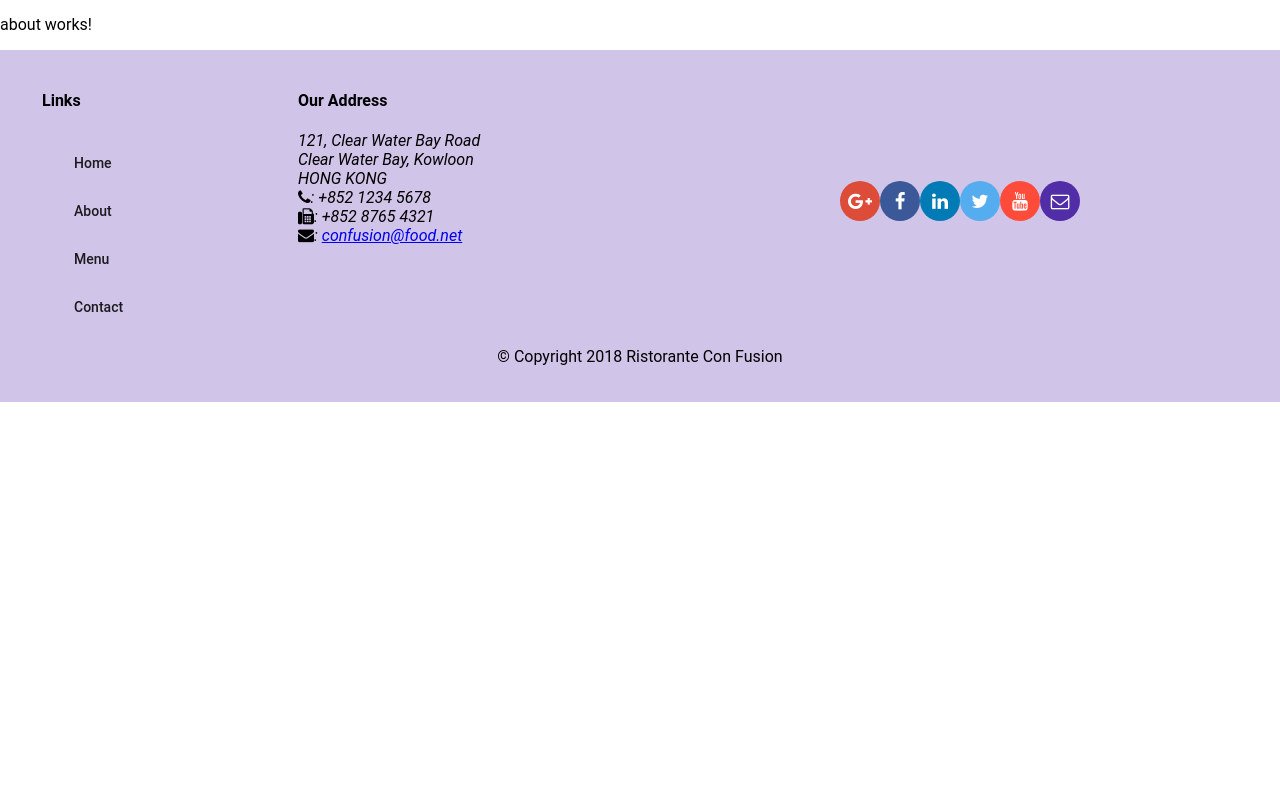
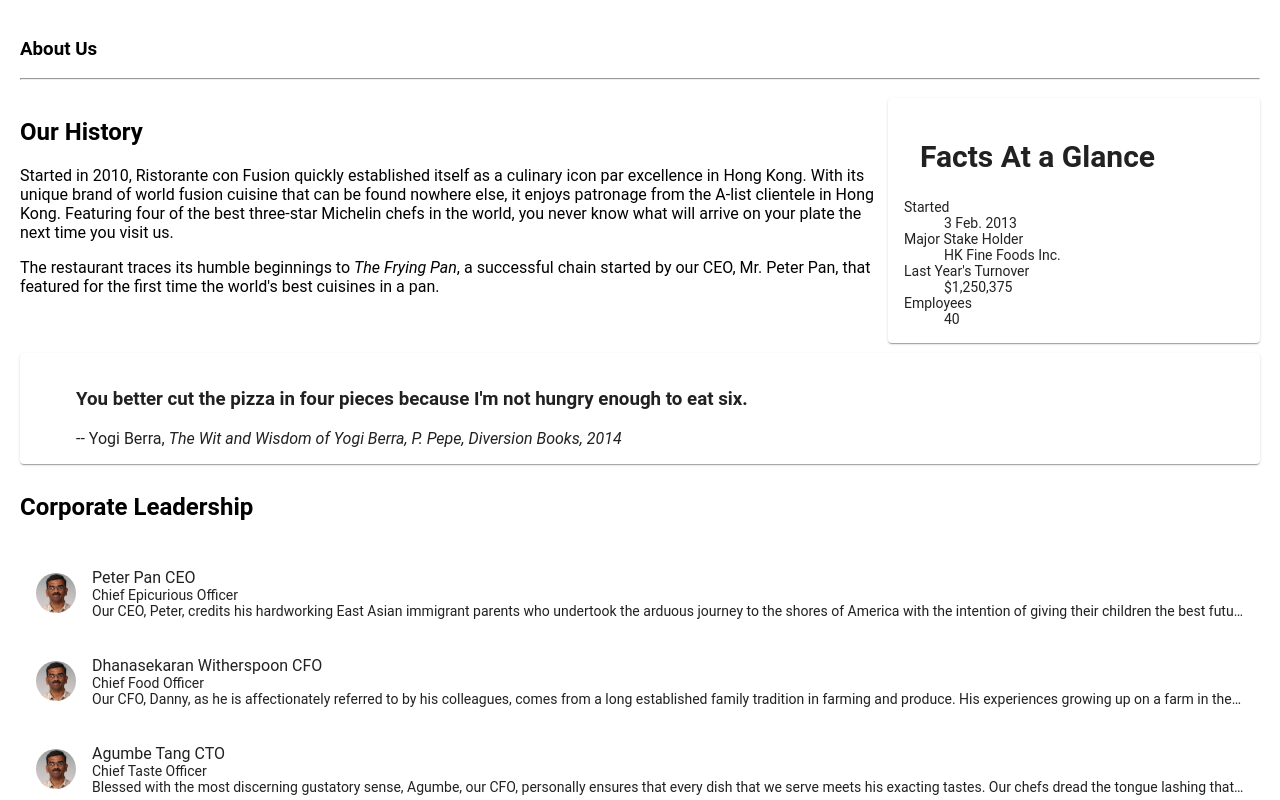
Before and after one commit to farzammalekzad/Angularcourse, an Angular app: page /about in a window 1280 px wide. Shown: the part 340-1140 px from the top of the page. Before the commit the page ends 800 px from the top, so only its background shows below. Built offline with nearby package versions, Linux system fonts and the light colour scheme.

Commit message:
Assignment 2

```diff
--- a/src/app/about/about.component.html
+++ b/src/app/about/about.component.html
@@ -1,3 +1,70 @@
-<p>
-  about works!
-</p>
+<div class="container"
+     fxLayout="column"
+     fxLayoutGap="10px">
+
+  <div fxFlex>
+    <div>
+      <h3>About Us</h3>
+      <hr>
+    </div>
+  </div>
+
+  <div fxFlex>
+    <div fxLayout="column" fxLayout.gt-sm="row">
+      <div fxFlex="70">
+        <h2>Our History</h2>
+        <p>Started in 2010, Ristorante con Fusion quickly established itself as a culinary icon par excellence in Hong Kong. With its unique brand of world fusion cuisine that can be found nowhere else, it enjoys patronage from the A-list clientele in Hong Kong.  Featuring four of the best three-star Michelin chefs in the world, you never know what will arrive on your plate the next time you visit us.</p>
+        <p>The restaurant traces its humble beginnings to <em>The Frying Pan</em>, a successful chain started by our CEO, Mr. Peter Pan, that featured for the first time the world's best cuisines in a pan.</p>
+      </div>
+      <div fxFlex="30">
+        <mat-card>
+          <mat-card-header>
+            <mat-card-title>
+              <h2>Facts At a Glance</h2>
+            </mat-card-title>
+          </mat-card-header>
+          <mat-card-content>
+            <dl>
+              <dt>Started</dt>
+              <dd>3 Feb. 2013</dd>
+              <dt>Major Stake Holder</dt>
+              <dd>HK Fine Foods Inc.</dd>
+              <dt>Last Year's Turnover</dt>
+              <dd>$1,250,375</dd>
+              <dt>Employees</dt>
+              <dd>40</dd>
+            </dl>
+          </mat-card-content>
+        </mat-card>
+      </div>
+    </div>
+  </div>
+
+  <div fxFlex>
+    <mat-card>
+      <blockquote>
+        <h3>You better cut the pizza in four pieces because
+          I'm not hungry enough to eat six.</h3>
+        <footer>-- Yogi Berra,
+          <cite>The Wit and Wisdom of Yogi Berra,
+            P. Pepe, Diversion Books, 2014</cite>
+        </footer>
+      </blockquote>
+    </mat-card>
+  </div>
+
+
+  <div fxFlex *ngIf="leaders">
+    <h2>Corporate Leadership</h2>
+    <mat-list>
+      <mat-list-item *ngFor="let leader of leaders">
+        <img matListAvatar src="{{leader.image}}" alt="{{leader.name}}">
+        <p mat-line>{{leader.name}} {{leader.abbr}}</p>
+        <p mat-line>{{leader.designation}}</p>
+        <p mat-line>{{leader.description}}</p>
+
+      </mat-list-item>
+
+    </mat-list>
+  </div>
+</div>
--- a/src/app/about/about.component.ts
+++ b/src/app/about/about.component.ts
@@ -1,4 +1,6 @@
 import { Component, OnInit } from '@angular/core';
+import {LeaderService} from '../services/leader.service';
+import {Leader} from '../shared/leader';
 
 @Component({
   selector: 'app-about',
@@ -7,9 +9,12 @@
 })
 export class AboutComponent implements OnInit {
 
-  constructor() { }
+  leaders: Leader[];
+
+  constructor(private leaderService: LeaderService) { }
 
   ngOnInit() {
+    this.leaders = this.leaderService.getLeader();
   }
 
 }
--- a/src/app/app.module.ts
+++ b/src/app/app.module.ts
@@ -15,6 +15,8 @@
 import { DishdetailComponent } from './dishdetail/dishdetail.component';
 
 import { DishService } from './services/dish.service';
+import { LeaderService } from './services/leader.service';
+
 import { HeaderComponent } from './header/header.component';
 import { FooterComponent } from './footer/footer.component';
 import { AboutComponent } from './about/about.component';
@@ -44,7 +46,7 @@
     MatButtonModule,
     AppRoutingModule
   ],
-  providers: [DishService],
+  providers: [DishService, LeaderService],
   bootstrap: [AppComponent]
 })
 export class AppModule { }
--- a/src/app/home/home.component.html
+++ b/src/app/home/home.component.html
@@ -32,4 +32,16 @@
       </p>
     </mat-card-content>
   </mat-card>
+  <mat-card *ngIf="leader" fxFlex>
+    <mat-card-header>
+      <div mat-card-avatar></div>
+      <mat-card-title>
+        <h3>{{leader.name | uppercase}}</h3>
+      </mat-card-title>
+    </mat-card-header>
+    <img mat-card-image src="{{leader.image}}" alt="{{leader.name}}">
+    <mat-card-content>
+      <p>{{leader.description}}</p>
+    </mat-card-content>
+  </mat-card>
 </div>
--- a/src/app/home/home.component.ts
+++ b/src/app/home/home.component.ts
@@ -3,6 +3,8 @@
 import { Dish } from '../shared/dish';
 import {PromotionsService} from '../services/promotions.service';
 import {Promotion} from '../shared/promotion';
+import {Leader} from '../shared/leader';
+import {LeaderService} from '../services/leader.service';
 
 @Component({
   selector: 'app-home',
@@ -12,12 +14,15 @@
 export class HomeComponent implements OnInit {
   dish: Dish;
   promotion: Promotion;
+  leader: Leader;
 
-  constructor(private dishService: DishService, private promotionsService: PromotionsService) { }
+  constructor(private dishService: DishService, private promotionsService: PromotionsService, private leaderService: LeaderService) { }
 
   ngOnInit() {
   this.dish = this.dishService.getFeaturedDish();
   this.promotion = this.promotionsService.getFeaturedPromotion();
+  this.leader = this.leaderService.getFeaturedLeader();
+
   }
 
 }
--- /dev/null
+++ b/src/app/services/leader.service.ts
@@ -0,0 +1,16 @@
+import { Injectable } from '@angular/core';
+import {Leader} from '../shared/leader';
+import {LEADERS} from '../shared/leaders';
+
+@Injectable({
+  providedIn: 'root'
+})
+export class LeaderService {
+  getLeader(): Leader[] {
+    return LEADERS;
+  }
+  getFeaturedLeader(): Leader {
+    return LEADERS.filter((leader) => (leader.featured))[0];
+  }
+  constructor() { }
+}
--- /dev/null
+++ b/src/app/shared/leader.ts
@@ -0,0 +1,9 @@
+export class Leader {
+  id: string;
+  name: string;
+  image: string;
+  designation: string;
+  abbr: string;
+  featured: boolean;
+  description: string;
+}
--- /dev/null
+++ b/src/app/shared/leaders.ts
@@ -0,0 +1,44 @@
+import {Leader} from './leader';
+
+export const LEADERS: Leader[] = [
+  {
+  id: '0',
+  name: 'Peter Pan',
+  image: '/assets/images/alberto.png',
+  designation: 'Chief Epicurious Officer',
+  abbr: 'CEO',
+  featured: false,
+  // tslint:disable-next-line:max-line-length
+  description: 'Our CEO, Peter, credits his hardworking East Asian immigrant parents who undertook the arduous journey to the shores of America with the intention of giving their children the best future. His mother\'s wizardy in the kitchen whipping up the tastiest dishes with whatever is available inexpensively at the supermarket, was his first inspiration to create the fusion cuisines for which The Frying Pan became well known. He brings his zeal for fusion cuisines to this restaurant, pioneering cross-cultural culinary connections.'
+},
+{
+  id: '1',
+  name: 'Dhanasekaran Witherspoon',
+  image: '/assets/images/alberto.png',
+  designation: 'Chief Food Officer',
+  abbr: 'CFO',
+  featured: false,
+  // tslint:disable-next-line:max-line-length
+  description: 'Our CFO, Danny, as he is affectionately referred to by his colleagues, comes from a long established family tradition in farming and produce. His experiences growing up on a farm in the Australian outback gave him great appreciation for varieties of food sources. As he puts it in his own words, Everything that runs, wins, and everything that stays, pays!'
+},
+{
+  id: '2',
+  name: 'Agumbe Tang',
+  image: '/assets/images/alberto.png',
+  designation: 'Chief Taste Officer',
+  abbr: 'CTO',
+  featured: false,
+  // tslint:disable-next-line:max-line-length
+  description: 'Blessed with the most discerning gustatory sense, Agumbe, our CFO, personally ensures that every dish that we serve meets his exacting tastes. Our chefs dread the tongue lashing that ensues if their dish does not meet his exacting standards. He lives by his motto, You click only if you survive my lick.'
+},
+{
+  id: '3',
+  name: 'Alberto Somayya',
+  image: '/assets/images/alberto.png',
+  designation: 'Executive Chef',
+  abbr: 'EC',
+  featured: true,
+  // tslint:disable-next-line:max-line-length
+  description: 'Award winning three-star Michelin chef with wide International experience having worked closely with whos-who in the culinary world, he specializes in creating mouthwatering Indo-Italian fusion experiences. He says, Put together the cuisines from the two craziest cultures, and you get a winning hit! Amma Mia!'
+}
+];
```
Also changed, not shown: 1 other file (tests, documents, lock files or other folders).
